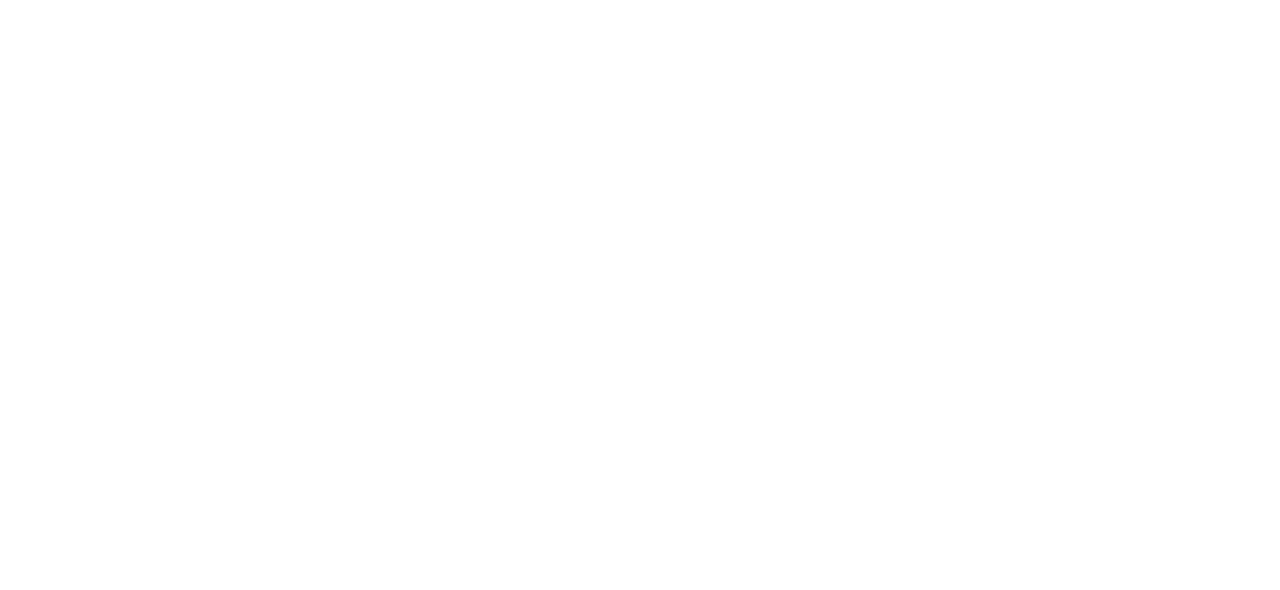
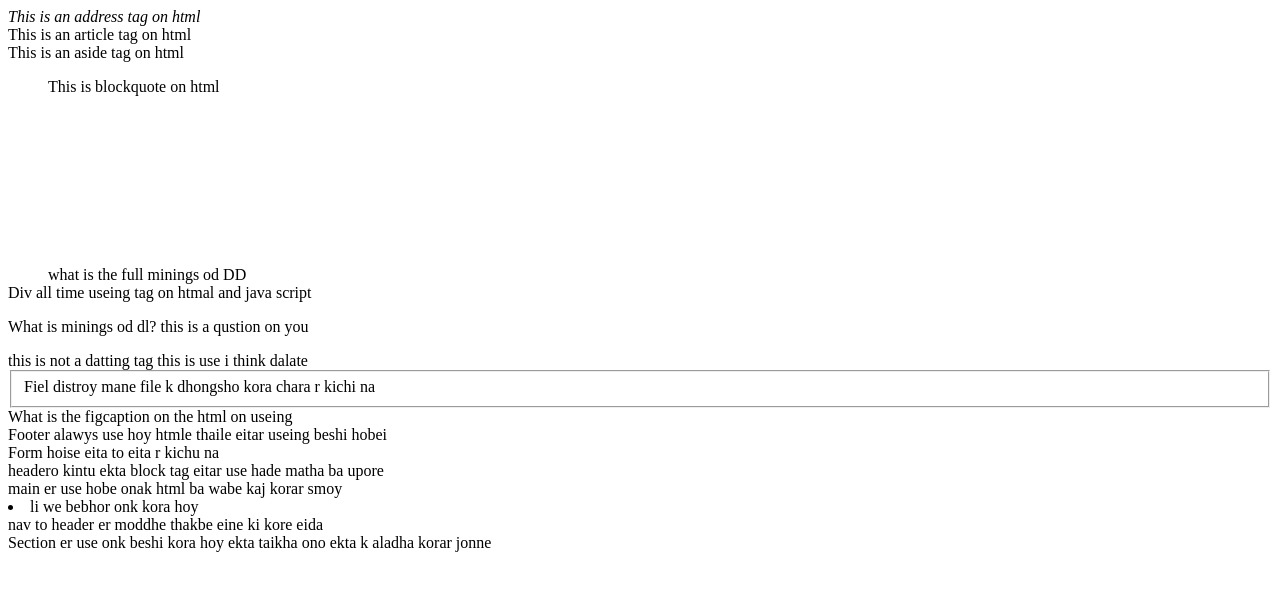
Before and after one commit to Hridoy5121/prattice-html, a plain HTML site: page index.html in a window 1280 px wide. Drawn offline with Linux system fonts and the light colour scheme.

Commit message:
block tag

```diff
--- a/index.html
+++ b/index.html
@@ -7,6 +7,26 @@
     <title>Prattice Match</title>
 </head>
 <body>
+    <!-- the block-level elements -->
+    <address>This is an address tag on html </address>
+    <article>This is an article tag on html </article>
+    <aside>This is an aside tag on html </aside>
+    <blockquote>This is blockquote on html </blockquote>
+    <canvas>This is canvas.its not an art canvas. canvas is a hidden tag on html  </canvas>
+    <dd>what is the full minings od DD </dd>
+    <div>Div all time useing tag on htmal and java script </div>
+    <dl>What is minings od dl? this is a qustion on you</dl>
+    <dt>this is not a datting tag this is use i think dalate</dt>
+    <fieldset>Fiel distroy mane file k dhongsho kora chara r kichi na </fieldset>
+    <figcaption>What is the figcaption on the html on useing </figcaption>
+    <footer>Footer alawys use hoy htmle thaile eitar useing beshi hobei</footer>
+    <form action="">Form hoise eita to eita r kichu na </form>
+    <header>headero kintu ekta block tag eitar use hade matha ba upore</header>
+    <main>main er use hobe onak html ba wabe kaj korar smoy</main>
+    <li>li we bebhor onk kora hoy</li>
+    <nav>nav to header er moddhe thakbe eine ki kore eida</nav>
+    <section>Section er use onk beshi kora hoy ekta taikha ono ekta k aladha korar jonne </section>
+
 
 </body>
 </html>
```
